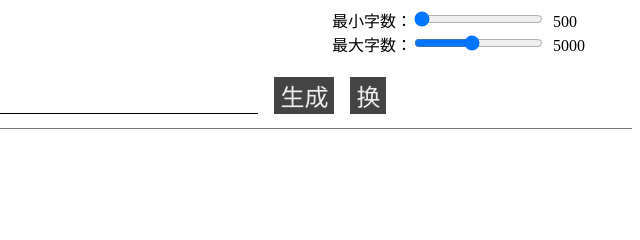
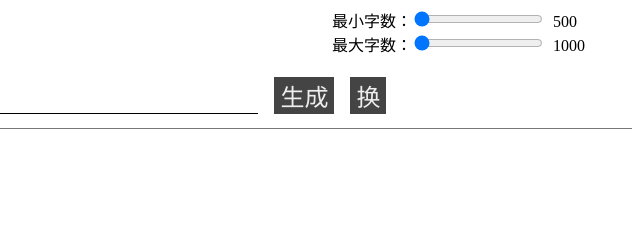
Before and after one commit to akira-cn/bullshit-generator-js, a website: page index-pua.html in a window 1280 px wide. Shown: the top 240 px of the page, 640-1280 px from the left. Drawn offline with Linux system fonts and the light colour scheme.

Commit message:
Update index-pua.html

```diff
--- a/index-pua.html
+++ b/index-pua.html
@@ -72,7 +72,7 @@
   <header>
     <div class="options">
       <div>最小字数：<input id="min" type="range" min="500" max="5000" step="100" value="500"><span>500</span></div>
-      <div>最大字数：<input id="max" type="range" min="1000" max="10000" step="100" value="5000"><span>5000</span></div>
+      <div>最大字数：<input id="max" type="range" min="1000" max="10000" step="100" value="1000"><span>1000</span></div>
     </div>
     <div class="ref"><a href="https://github.com/menzi11/BullshitGenerator">原版</a></div>
     <div class="title"><span>级别：</span><input id="title" type="text" value="">
```
